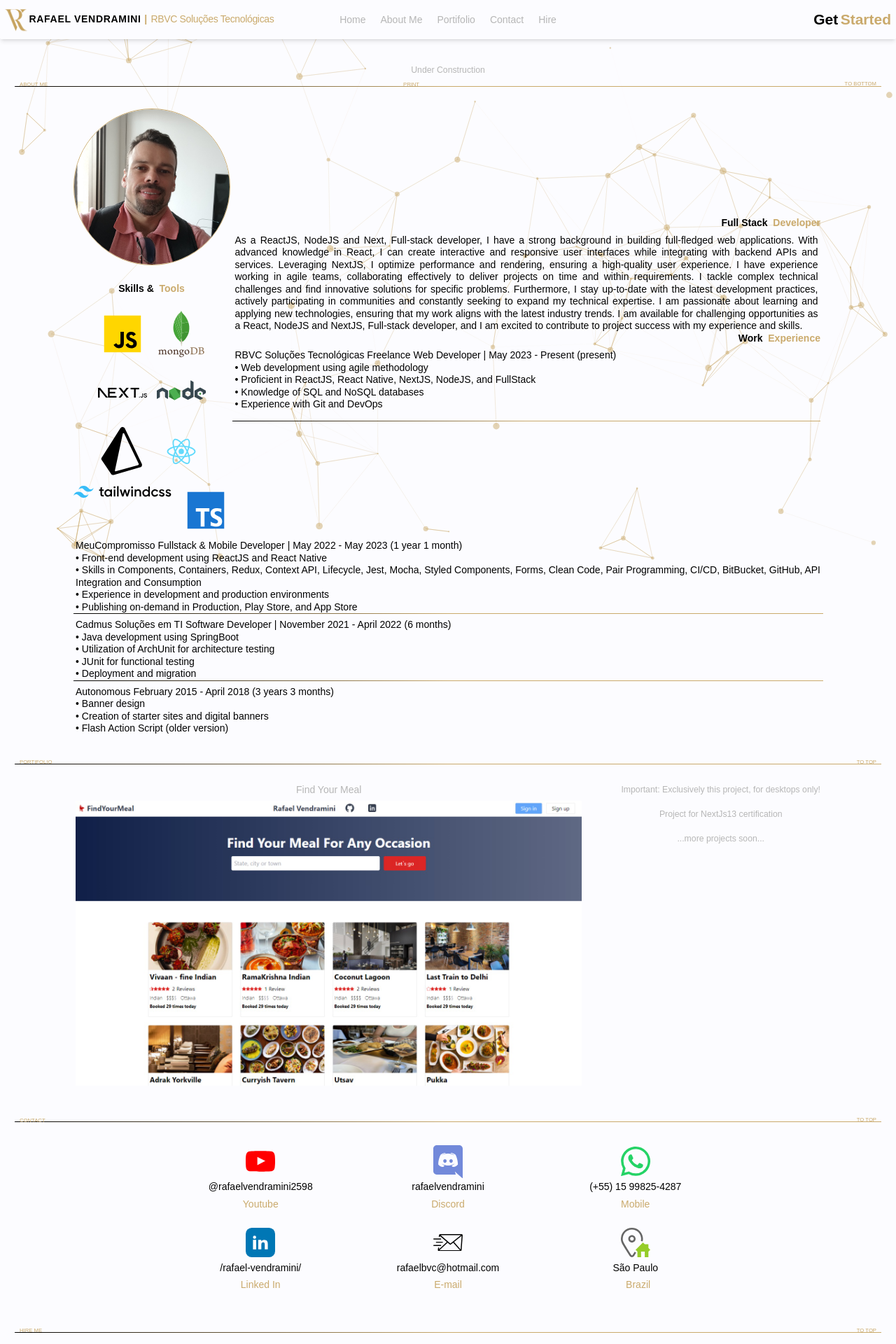
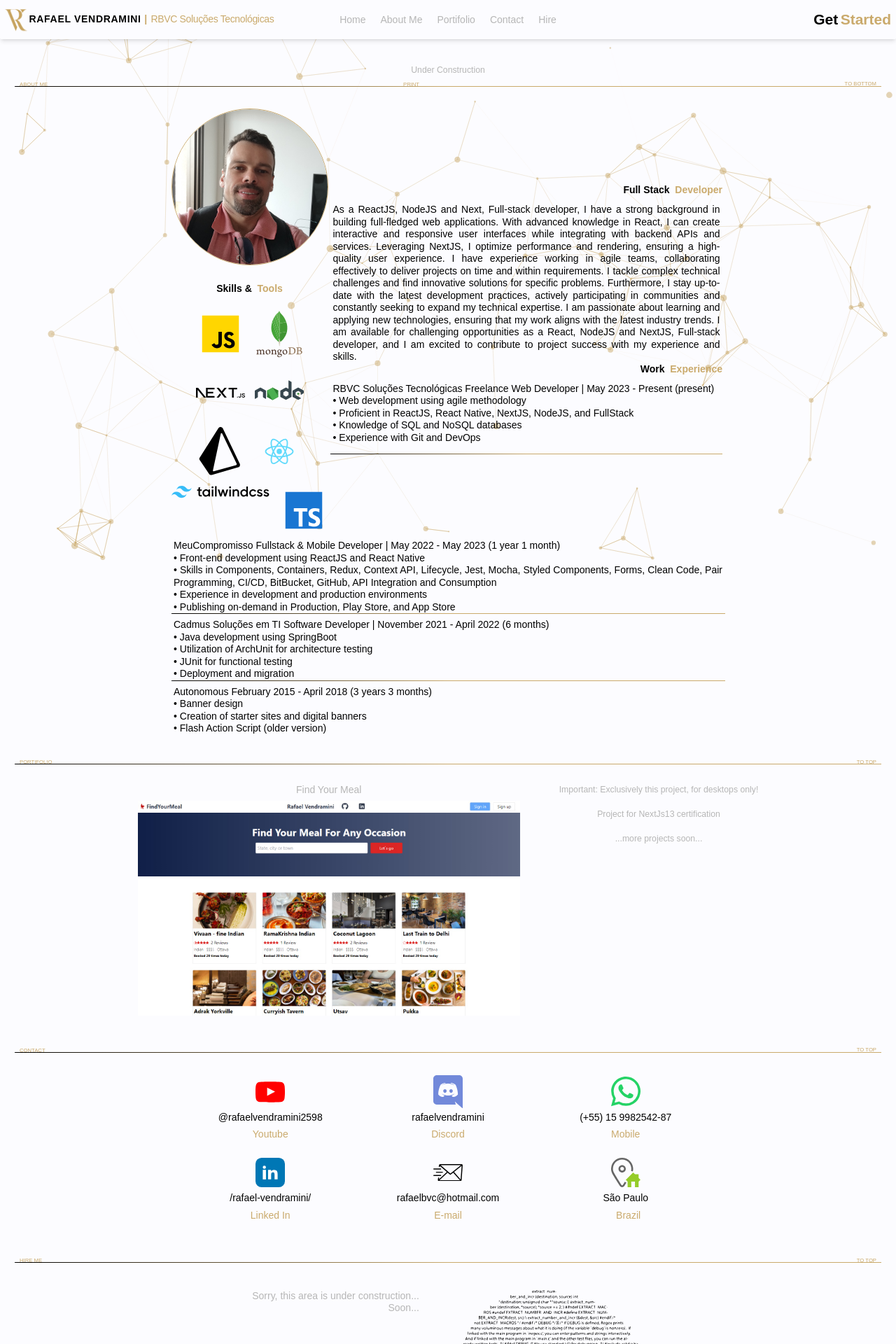
Before and after one commit to rafaelbvc/rbvc-profile-v2, a React (Vite) app: page / in a window 1280 px wide. Shown: the top 1920 px of the page at 70% size. Built offline with nearby package versions, Linux system fonts and the light colour scheme; no server answers.

Commit message:
v. 0.2.7 - Build Test - MVP

```diff
--- a/package.json
+++ b/package.json
@@ -1,7 +1,7 @@
 {
   "name": "rbvcprofile-client",
   "private": true,
-  "version": "0.2.6",
+  "version": "0.2.7",
   "type": "module",
   "scripts": {
     "dev": "vite",
--- a/src/components/getStartedMenuScreens/ProfileScreen.tsx
+++ b/src/components/getStartedMenuScreens/ProfileScreen.tsx
@@ -1,8 +1,8 @@
 import MenuHeader from "../MenuHeader";
 import { UseIsVisibleContext } from "../context/IsVisibleContext";
 import { handleVisibility } from "../../utils/handleVisible";
-import FooterBar from "../FooterBar";
 import { useForm } from "react-hook-form";
+import Divisor from "../Divisor";
 
 interface IProfileScreen {
   firstName?: string;
@@ -156,7 +156,7 @@
           </div>
         </div>
       </form>
-      <FooterBar className="my-[2rem]" />
+      <Divisor className="my-[2rem]" />
     </article>
   );
 };
--- a/src/components/getStartedMenuScreens/SignInScreen.tsx
+++ b/src/components/getStartedMenuScreens/SignInScreen.tsx
@@ -3,13 +3,13 @@
 import MenuHeader from "../MenuHeader";
 import { UseIsVisibleContext } from "../context/IsVisibleContext";
 import { handleVisibility } from "../../utils/handleVisible";
-import FooterBar from "../FooterBar";
 import { SubmitHandler, useForm } from "react-hook-form";
 import { IUserData } from "../../interfaces/userData";
 import { ErrorMessage } from "@hookform/error-message";
 import { useEffect, useState } from "react";
 import axios, { AxiosResponse } from "axios";
 import { baseURL } from "../../api/baseURL";
+import Divisor from "../Divisor";
 
 
 
@@ -193,7 +193,7 @@
           </section>
         </form> : <p className="ml-[2rem] mt-[2rem] h-[5rem] w-content text-green">{responseStatus?.data.message}</p>}
 
-      <FooterBar className="mb-[2rem]" />
+      <Divisor className="mb-[2rem]" />
     </article>
   );
 };
--- a/src/components/getStartedMenuScreens/SignUpScreen.tsx
+++ b/src/components/getStartedMenuScreens/SignUpScreen.tsx
@@ -5,9 +5,9 @@
 import { ErrorMessage } from '@hookform/error-message'
 import { TScreensPropsTypes } from '../../types/screensPropsType'
 import { twMerge } from 'tailwind-merge'
-import FooterBar from '../FooterBar'
 import { useContext } from 'react'
 import { AuthContext } from '../context/AuthContext'
+import Divisor from '../Divisor'
 
 
 type TSignUp = {
@@ -91,7 +91,7 @@
                     />
                 </section>
             </form>
-            <FooterBar className="mb-[2rem]" />
+            <Divisor className="mb-[2rem]" />
         </article>
     )
 }
--- a/src/components/loadingSpinners/CircleLoader.tsx
+++ b/src/components/loadingSpinners/CircleLoader.tsx
@@ -1,7 +1,7 @@
 import { useState, CSSProperties, useEffect, useCallback } from "react";
 import ClipLoader from "react-spinners/CircleLoader";
-import FooterBar from "../FooterBar";
 import MenuHeader from "../MenuHeader";
+import Divisor from "../Divisor";
 
 const override: CSSProperties = {
   display: "block",
@@ -46,7 +46,7 @@
         data-testid="loader"
       />
       <p className="mt-2 text-center">Loading...</p>
-      <FooterBar />
+      <Divisor />
     </div>
   );
 };
--- a/src/components/menus/ProfileMenu.tsx
+++ b/src/components/menus/ProfileMenu.tsx
@@ -34,7 +34,7 @@
       </header>
 
       <menu className="flex justify-between">
-        <a href="#ToHome">
+        <a href="#AboutMe">
           <DefaultBtn text="Home" />
         </a>
         <a href="#AboutMe">
--- a/src/components/profileMenuScreens/ContactScreen.tsx
+++ b/src/components/profileMenuScreens/ContactScreen.tsx
@@ -18,7 +18,7 @@
         hRef="#AboutMe"
       />
       <section className="flex justify-center paddingYScreens">
-        <section className="flex flex-col justify-between gap-2 md:gap-3 lg:gap-4 xl:gap-5 2xl:gap-6  py-3 sm:flex-wrap margins sm:flex-row  max-w-[50rem]">
+        <section className="flex flex-col justify-between gap-2 md:gap-3 lg:gap-4 xl:gap-5 2xl:gap-6  py-3 sm:flex-wrap margins sm:flex-row  max-w-[48rem]">
           <a
             className="contactScreen"
             href="https://www.youtube.com/@rafaelvendramini2598"
@@ -51,13 +51,13 @@
 
           <a
             className="contactScreen"
-            href="https://api.whatsapp.com/send?phone=1599825428"
+            href="https://api.whatsapp.com/send?phone=15998254287"
             target="_blank"
             rel="noreferrer"
           >
             <WhatsAppLogo className="svgContactScreen" />
             <p className="  w-[11.25rem] text-center">
-              (+55) 15 99825-4287
+              (+55) 15 9982542-87
             </p>
             <p className=" text-golden w-[4.1rem] text-center">
               Mobile
--- a/src/components/profileMenuScreens/aboutMe/AboutMeScreen.tsx
+++ b/src/components/profileMenuScreens/aboutMe/AboutMeScreen.tsx
@@ -26,7 +26,7 @@
 
   return (
     <article ref={ref}>
-      <section className="flex justify-center mx-auto paddingYScreens max-w-[80rem] flex-wrap md:flex-nowrap">
+      <section className="flex justify-center mx-auto paddingYScreens max-w-[60rem] flex-wrap md:flex-nowrap">
         <section className="flex flex-col p-1 mb-1 margins">
           <section className="flex flex-col items-center sm:flex-row">
             <section>
@@ -56,7 +56,7 @@
                 <TypeScriptLogo width={"5rem"} />
               </div>
             </section>
-            <section className="p-1 whitespace-normal">
+            <section className="flex flex-col p-1 whitespace-normal">
               <title className="flex justify-end mb-1 mr-0">
                 <p className="font-bold ">Full Stack </p>
                 <p className="font-bold text-golden">&nbsp; Developer</p>
--- a/src/components/profileMenuScreens/portifolio/FindYourMeal.tsx
+++ b/src/components/profileMenuScreens/portifolio/FindYourMeal.tsx
@@ -1,8 +1,10 @@
+import { twMerge } from "tailwind-merge";
 import findYourMeal from "./FindYourMeal.jpg";
+import { TScreensPropsTypes } from "../../../types/screensPropsType";
 
-const FindYourMeal = () => {
+const FindYourMeal = ({ className }: TScreensPropsTypes) => {
   return (
-    <a href="https://findyourmeal-rbvc.vercel.app/" target="_blank">
+    <a href="https://findyourmeal-rbvc.vercel.app/" target="_blank" className={twMerge(" ", className)}>
       <img src={findYourMeal} alt="Find Your Meal - Rafael Vendramini" />
     </a>
   );
--- a/src/components/profileMenuScreens/portifolio/PortifolioScreen.tsx
+++ b/src/components/profileMenuScreens/portifolio/PortifolioScreen.tsx
@@ -13,12 +13,12 @@
         buttonText="TO TOP"
         hRef="#AboutMe"
       />
-      <section className="flex justify-center mx-auto paddingYScreens max-w-[80rem] flex-wrap md:flex-nowrap">
-        <section className="flex flex-col items-center p-2 margins">
+      <section className="flex justify-center mx-auto paddingYScreens max-w-[80rem] flex-wrap lg:flex-nowrap">
+        <section className="flex flex-col items-center p-2 lg:w-1/2 margins">
           <h4 className="mb-2 text-right text-mediumGray">
             Find Your Meal
           </h4>
-          <FindYourMeal />
+          <FindYourMeal className="mb-[2rem] lg:mb-0"/>
         </section>
         <section className="flex flex-col items-center p-2 margins">
           <p className="pDescription">
--- a/src/index.css
+++ b/src/index.css
@@ -74,7 +74,7 @@
 }
 
 .pDescription {
-  @apply text-sm text-center text-mediumGray;
+  @apply text-sm text-center whitespace-normal text-mediumGray;
 }
 
 .styleScreens {
--- a/src/pages/Public.tsx
+++ b/src/pages/Public.tsx
@@ -7,7 +7,6 @@
 import PortifolioScreen from "../components/profileMenuScreens/portifolio/PortifolioScreen";
 import GetStartedMenu from "../components/menus/GetStartedMenu";
 import { UseIsVisibleContext } from "../components/context/IsVisibleContext";
-
 
 
 const Public = () => {
@@ -20,7 +19,7 @@
 
   const handleTopMenuOpen = () => {
     if (isVisibleProfile === " ") {
-      return " top-[7rem] sm:top-[4rem]";
+      return " top-[6.5rem] sm:top-[4rem]";
     } else return " ";
   };
 
```
